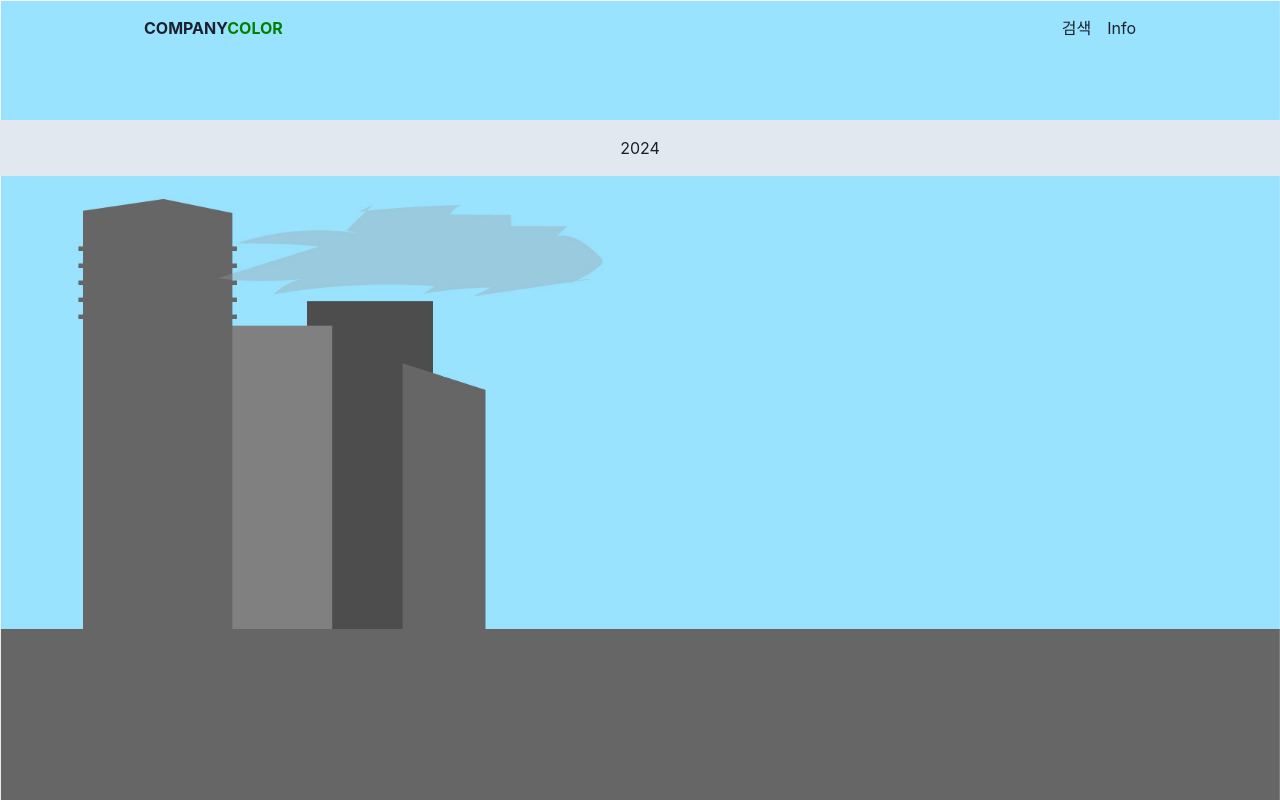
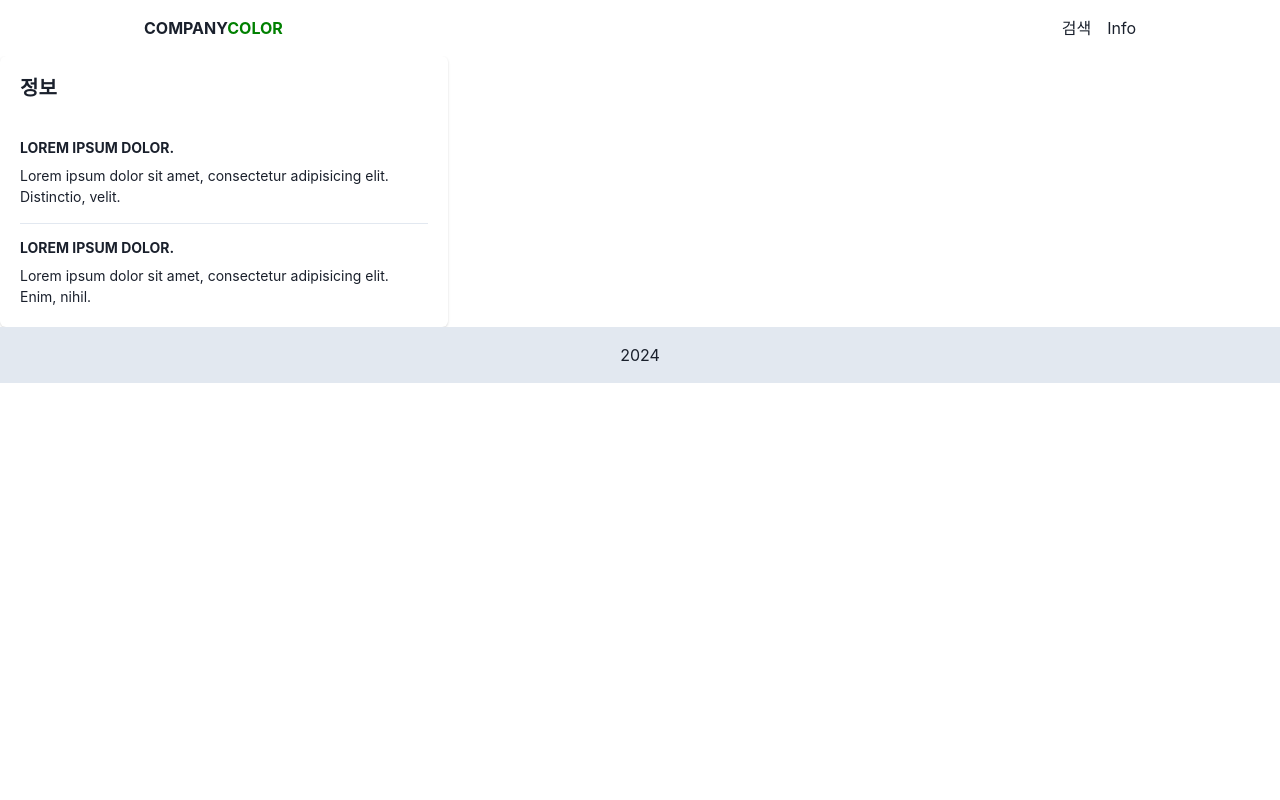
Before and after one commit to ckcks1997/company-color, a React (Vite) app in the folder frontend/: page /businessInfo in a window 1280 px wide. Built offline with nearby package versions, Linux system fonts and the light colour scheme.

Commit message:
apexcharts 추가, db session 수정

```diff
--- a/frontend/package.json
+++ b/frontend/package.json
@@ -17,9 +17,11 @@
     "@tanstack/react-query": "^5.52.0",
     "@tanstack/react-query-devtools": "^5.52.0",
     "@tanstack/react-router": "^1.49.1",
+    "apexcharts": "^3.52.0",
     "axios": "^1.7.4",
     "framer-motion": "^11.3.29",
     "react": "^18.3.1",
+    "react-apexcharts": "^1.4.1",
     "react-dom": "^18.3.1",
     "react-error-boundary": "^4.0.13",
     "react-hook-form": "^7.52.2",
--- a/frontend/src/components/Layout.jsx
+++ b/frontend/src/components/Layout.jsx
@@ -7,7 +7,7 @@ function Layout() {
   return (
     <Flex direction="column"
           minHeight="100vh"
-          backgroundImage="url('/images/main.jpg')"
+          // backgroundImage="url('/images/main.jpg')"
           backgroundSize="cover"
           backgroundAttachment="fixed"
           backgroundPosition="left">
--- a/frontend/src/pages/BusinessInfo.jsx
+++ b/frontend/src/pages/BusinessInfo.jsx
@@ -1,17 +1,49 @@
-import React, {useState} from 'react';
-import {Box, Heading, SimpleGrid, Text, VStack, Flex} from '@chakra-ui/react';
-import { useLocation, useNavigate } from 'react-router-dom';
+import React from 'react';
+import {
+  Box,
+  Heading,
+  Text,
+  Stack,
+  Card,
+  CardBody,
+  StackDivider,
+  CardHeader
+} from '@chakra-ui/react';
+import { useLocation } from 'react-router-dom';
+import EmployeeChart from "../components/EmployeeChart.jsx";
 
 function BusinessInfo() {
-  const navigate = useNavigate();
+  const location = useLocation();
   const { businessData } = location.state || {};
-  const [isLoading, setIsLoading] = useState(false);
-
 
   return (
-    <Box p={8}>
+    <Card maxW='md'>
+      <CardHeader>
+        <Heading size='md'>정보</Heading>
+      </CardHeader>
 
-    </Box>
+      <CardBody>
+        <Stack divider={<StackDivider />} spacing='4'>
+          <Box>
+            <Heading size='xs' textTransform='uppercase'>
+              Lorem ipsum dolor.
+            </Heading>
+            <Text pt='2' fontSize='sm'>
+              Lorem ipsum dolor sit amet, consectetur adipisicing elit. Distinctio, velit.
+            </Text>
+          </Box>
+          <Box>
+            <Heading size='xs' textTransform='uppercase'>
+              Lorem ipsum dolor.
+            </Heading>
+            <Text pt='2' fontSize='sm'>
+              Lorem ipsum dolor sit amet, consectetur adipisicing elit. Enim, nihil.
+            </Text>
+          </Box>
+          {businessData && <EmployeeChart data={businessData} />}
+        </Stack>
+      </CardBody>
+    </Card>
   );
 }
 
--- a/frontend/src/pages/Result.jsx
+++ b/frontend/src/pages/Result.jsx
@@ -41,6 +41,7 @@ function Result() {
                    p={4}
                    width="100%"
                    maxW="100%"
+                   background="white"
                    onClick={() => clickResult(value.hash) }>
                 <Text fontWeight="bold">{value.company_nm} <small>{value.location}</small></Text>
                 <Text>{value.address}</Text>
```
Also changed, not shown: 2 other files (tests, documents, lock files or other folders).
